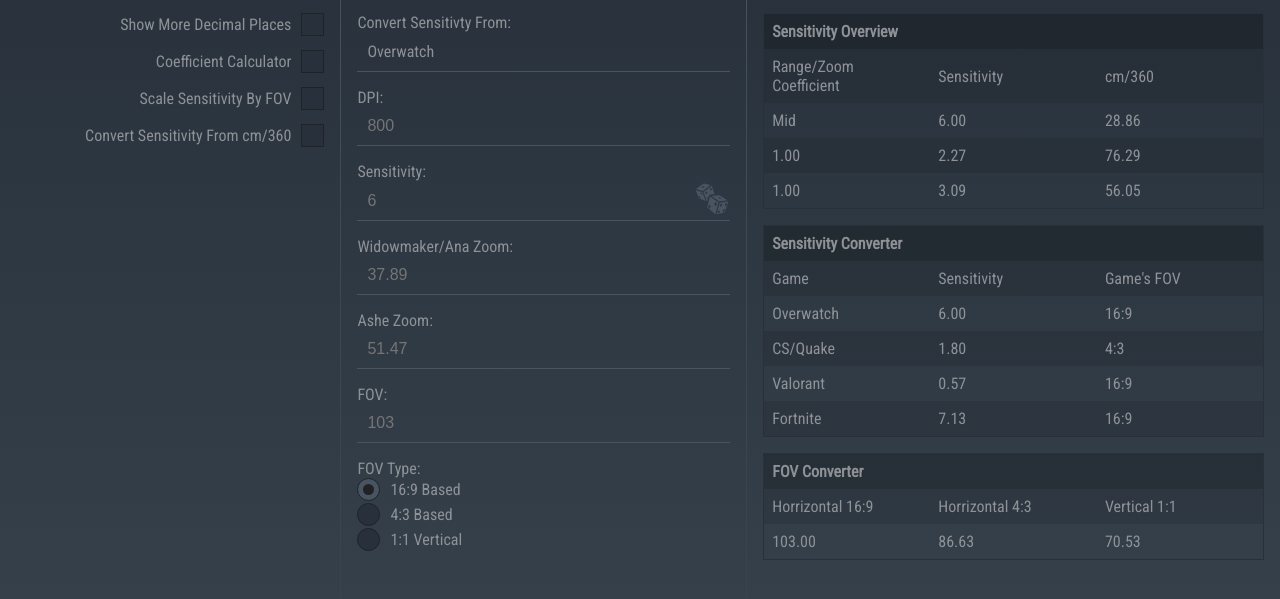
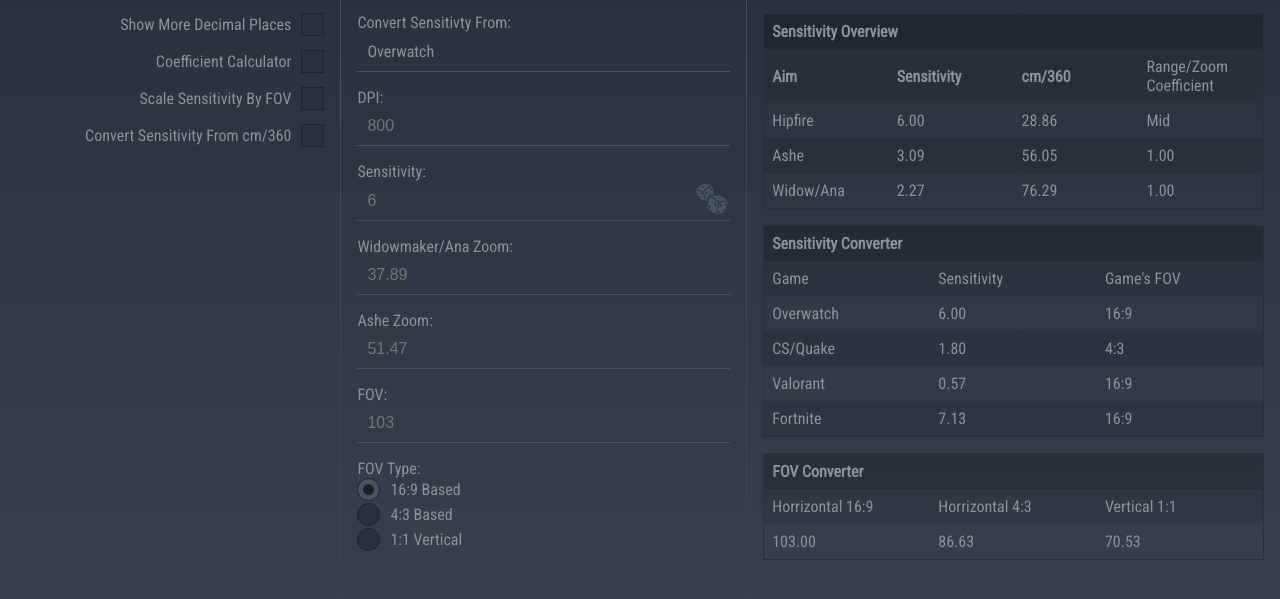
Before and after one commit to xaiti/xaiti.github.io, a plain HTML site: page index.html in a window 1280 px wide. Shown: the part 133-732 px from the top of the page. Drawn offline with nearby package versions, Linux system fonts and the light colour scheme.

Commit message:
slight changes to colors

```diff
--- a/index.html
+++ b/index.html
@@ -26,8 +26,11 @@
     <main>
         <div class="content-container">
 
+            <!---------->
+            <!-- INFO -->
+            <!---------->
             <div class="info-container">
-                <span class="titles">INFO</span>
+                <span class="title">INFO</span>
 
                 <!-- SHOW MORE DECIMAL PLACES -->
                 <label class="button-container" onclick="calculate()">Show More Decimal Places
@@ -39,7 +42,6 @@
                     <input type="checkbox" value="" id="cc" onclick="ccFunc()">
                     <span class="checkmark"></span>
                 </label>
-
                 <!-- SCALE SENSITIVITY BY FOV -->
                 <label class="button-container">Scale Sensitivity By FOV
                     <input type="checkbox" value="" id="ss" onclick="ssFunc()">
@@ -50,14 +52,24 @@
                     <input id="con-cm" type="checkbox" value="" onclick="conCmFunc()">
                     <span class="checkmark"></span>
                 </label>
+
+                <!--------------->
+                <!-- GAME INFO -->
+                <!--------------->
+                <!-- <div class="game-info-container">
+                    <div class="overwatch-info">
+                        <span class="game-title">Overwatch</span>
+                        <span class="game-info">Totally useful information about Overwatch</span>
+                    </div>
+                </div> -->
             </div>
+
 
             <!----------->
             <!-- INPUT -->
             <!----------->
             <div class="input-container">
-
-                    <span class="titles">INPUT</span>
+                    <span class="title">INPUT</span>
                     <form>
                         <!-- CONVERT SENSITIVITY FROM EACH GAME -->
                         <div class="select-container" onclick="zoomSensFunc()">
@@ -220,26 +232,29 @@
                 <!------------>
                 <div class="output-container">
 
-                    <span class="titles">OUTPUT</span>
+                    <span class="title">OUTPUT</span>
                     <div>
                     <!-- SENSITIVITY OVERVIEW -->
                     <table id="sensitivity-overview">
                         <thead>
                             <tr>
-                                <th colspan="3">Sensitivity Overview</th>
+                                <th colspan="4">Sensitivity Overview</th>
                             </tr>
                         </thead>
                         <tbody>
                             <tr>
-                                <td id="sens-range-title" class="default-range" class="coefficient-range" class="focal-length-range" class="overwatch-range"></td>
-                                <td>Sensitivity</td>
-                                <td>cm/360</td>
+                                <td class="secondary-table-header">Aim</td>
+                                <td class="secondary-table-header">Sensitivity</td>
+                                <td class="secondary-table-header">cm/360</td>
+                                <td class="secondary-table-header default-range coefficient-range focal-length-range overwatch-range" id="sens-range-title"></td>
                             </tr>
                             <tr>
-                                <td id="sens-range">#</td>
+                                <td id="aim-output">Hipfire</td>
                                 <td id="sens-output">#</td>
                                 <td id="cm-output">#</td>
+                                <td id="sens-range">#</td>
                             </tr>
+                            <!-- coe rows -->
                             <tr id="pos-coefficient-row" style="display: none;">
                                 <td id="pos-co-title">Positive</td>
                                 <td id="pos-co-sens">#</td>
@@ -251,15 +266,17 @@
                                 <td id="neg-co-cm">#</td>
                             </tr>
                             <!-- OVERWATCH ROWS -->
+                            <tr id="overwatch-ashe-row">
+                                <td>Ashe</td>
+                                <td id="ashe-sens-output">#</td>
+                                <td id="ashe-cm-output">#</td>
+                                <td id="ashe-coefficient">Raw Ashe Sensitivity</td>
+                            </tr>
                             <tr id="overwatch-widow-row">
-                                <td id="widow-coefficient">Raw Widow/Ana Sensitivity</td>
+                                <td>Widow/Ana</td>
                                 <td id="widow-sens-output">#</td>
                                 <td id="widow-cm-output">#</td>
-                            </tr>
-                            <tr id="overwatch-ashe-row">
-                                <td id="ashe-coefficient">Raw Ashe Sensitivity</td>
-                                <td id="ashe-sens-output">#</td>
-                                <td id="ashe-cm-output">#</td>
+                                <td id="widow-coefficient">Raw Widow/Ana Sensitivity</td>
                             </tr>
                         </tbody>
                     </table>
--- a/script.js
+++ b/script.js
@@ -1,6 +1,6 @@
 // CUSTOM SELECT BOX
 const selected = document.querySelector(".selected");
-const optionsContainer = document.querySelector(".options-container")
+const optionsContainer = document.querySelector(".options-container");
 
 const optionsList = document.querySelectorAll(".option");
 
--- a/stylesheet.css
+++ b/stylesheet.css
@@ -7,7 +7,21 @@
     --background-color: #28313b;
     --background-color-light: #485461;
     --background-color-center: #38434E;
+    --background-color-light-center: #3E4A56;
+    --bg-color-1: #28313B;
+    --bg-color-2: #2B343E;
+    --bg-color-3: #2E3742;
+    --bg-color-4: #313B45;
+    --bg-color-5: #343E49;
+    --bg-color-6: #37414C;
+    --bg-color-7: #394450;
+    --bg-color-8: #3C4753;
+    --bg-color-9: #3F4A57;
+    --bg-color-10: #424E5A;
+    --bg-color-11: #45515E;
+    --bg-color-12: #485461;
     --text-color: #8e9297;
+    --text-color-blend: #545E6A;
     --dark-color: #202225;
     --less-dark-color: #292b2f;
 }
@@ -19,11 +33,11 @@ body {
     font-family: 'Roboto Condensed';
     font-size: 16px;
 }
-/*
-    HEADER
-*/
+/* -------------- */
+/* --- HEADER --- */
+/* -------------- */
 header {
-    background: linear-gradient(to right, var(--background-color-center) 0%, var(--background-color) 100%);
+    background: linear-gradient(to right, var(--bg-color-7) 0%, var(--bg-color-1) 100%);
     width: 100%;
     min-height: 75px;
     padding: 5px;
@@ -64,7 +78,7 @@ header {
     /* display: grid;
     grid-template-columns: minmax(306px, 25%) 1fr 1fr; */
     min-height: 100vh;
-    background: linear-gradient(to bottom, var(--background-color), var(--background-color-center));
+    background: linear-gradient(to bottom, var(--bg-color-1), var(--bg-color-7));
 }
 
 /* ---- */
@@ -112,11 +126,20 @@ header {
 }
 
 /* TITLES */
-.titles {
+.title {
     display: grid;
-    /* place-items: center; */
     margin-bottom: 16px;
     font-size: 32px;
+}
+.game-title {
+    display: grid;
+    font-size: 32px;
+    color: var(--text-color-blend);
+}
+/* game info text */
+.game-info {
+    font-style: oblique;
+    color: var(--text-color-blend);
 }
 
 /* SETTING TOP MARGINS */
@@ -437,6 +460,9 @@ td {
     padding: 8px;
 }
 tr:nth-child(odd){background: rgba(0, 0, 0, 0.10)}
+.secondary-table-header {
+    font-weight: bold;
+}
 
 .default-range:after {
     content: 'Range';
```
